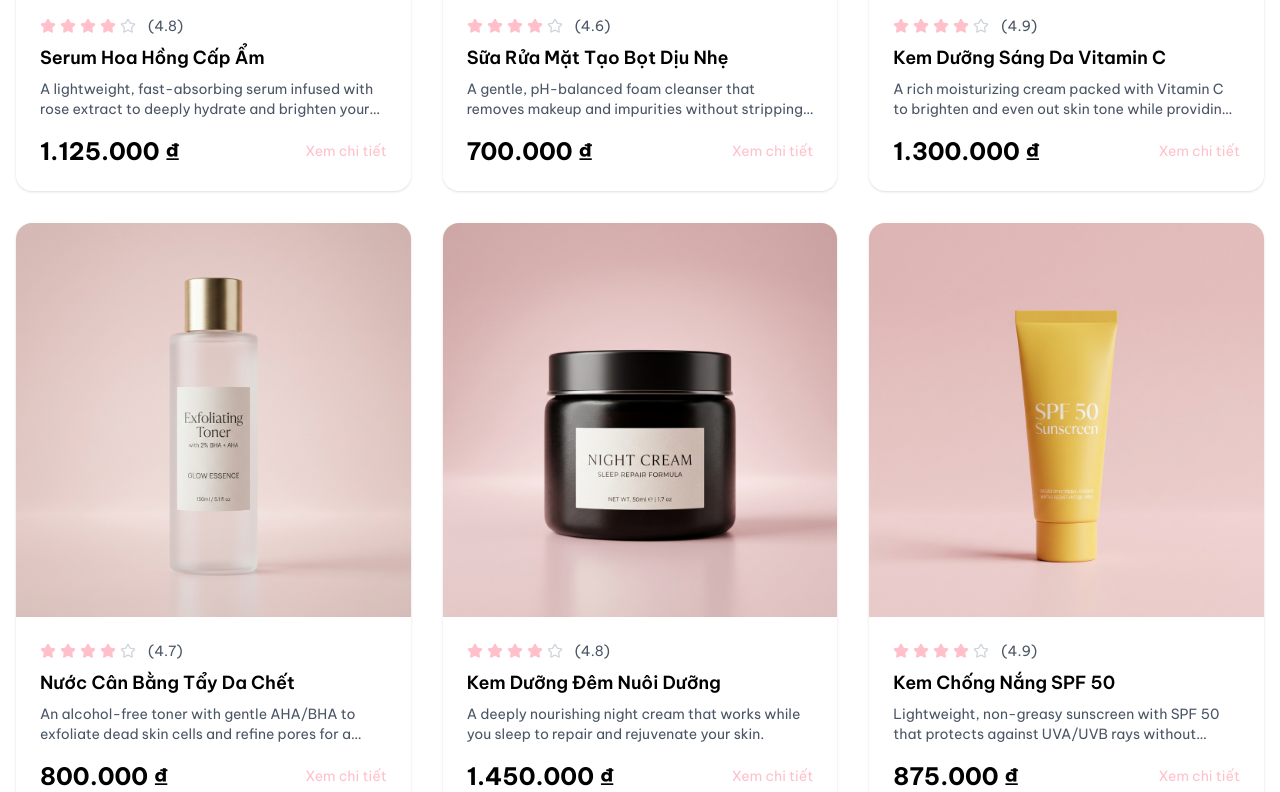
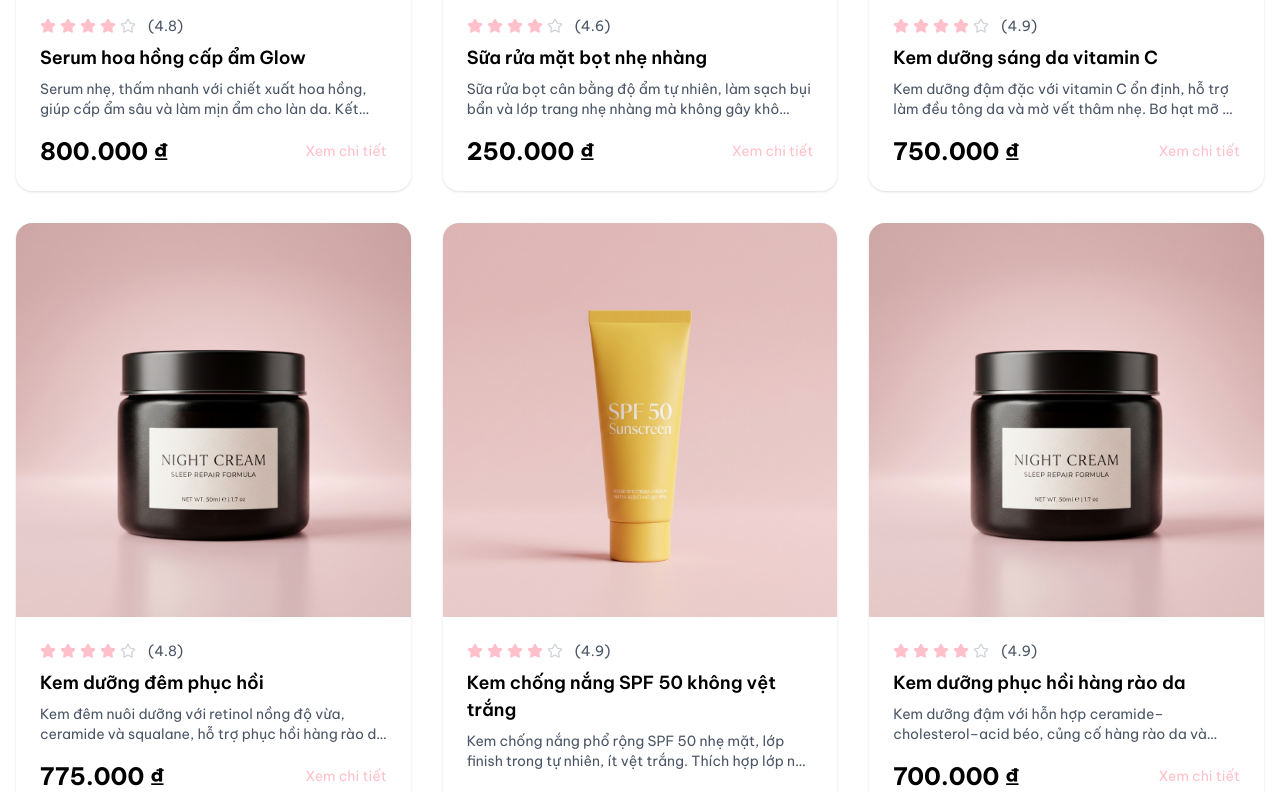
Before and after one commit to ngthmhg1710-dotcom/Quantrihethongthongtin_web, a React (Vite) app in the folder client/: page / in a window 1280 px wide. Shown: the part 1420-2212 px from the top of the page. Built offline with nearby package versions, Linux system fonts and the light colour scheme; no server answers.

Commit message:
fix mo ta Viet

```diff
--- a/client/src/app/data/products.ts
+++ b/client/src/app/data/products.ts
@@ -22,147 +22,251 @@ export interface Review {
   date: string;
 }
 
+/** Giá là đơn vị legacy (~×25.000 ₫ để hiển thị; 8–32 ≈ 200k–800k ₫) */
 export const products: Product[] = [
   {
     id: 1,
-    name: "Hydrating Rose Serum",
-    price: 45.00,
-    image: "/images/products/rose_serum.png",
-    category: "Serum",
-    description: "A lightweight, fast-absorbing serum infused with rose extract to deeply hydrate and brighten your skin. Perfect for all skin types.",
-    ingredients: ["Rose Extract", "Hyaluronic Acid", "Vitamin C", "Niacinamide"],
-    skinTypes: ["dry", "normal", "sensitive"],
+    name: 'Serum hoa hồng cấp ẩm Glow',
+    price: 32,
+    stock: 30,
+    image: '/images/products/rose_serum.png',
+    category: 'Serum',
+    description:
+      'Serum nhẹ, thấm nhanh với chiết xuất hoa hồng, giúp cấp ẩm sâu và làm mịn ẩm cho làn da. Kết hợp HA và niacinamide, phù hợp dùng sáng tối trước kem dưỡng.',
+    ingredients: ['Chiết xuất hoa hồng', 'Acid hyaluronic', 'Vitamin C', 'Niacinamide'],
+    skinTypes: ['dry', 'normal', 'sensitive'],
     rating: 4.8,
     reviews: [
-      { id: 1, user: "Emma S.", rating: 5, comment: "This serum is amazing! My skin feels so soft and hydrated.", date: "2026-04-15" },
-      { id: 2, user: "Sophia M.", rating: 5, comment: "Love the rose scent and how it absorbs quickly!", date: "2026-04-10" }
+      { id: 1, user: 'Mai P.', rating: 5, comment: 'Da mình được cấp ẩm rõ rệt, serum thơm nhẹ không bết dính.', date: '2026-04-15' },
+      { id: 2, user: 'Lan T.', rating: 5, comment: 'Thích mùi hoa hồng dịu, thấm nhanh, makeup lên không bị vón.', date: '2026-04-10' },
     ],
     featured: true,
-    step: 3
+    step: 3,
   },
   {
     id: 2,
-    name: "Gentle Foam Cleanser",
-    price: 28.00,
-    image: "/images/products/foam_cleanser.png",
-    category: "Cleanser",
-    description: "A gentle, pH-balanced foam cleanser that removes makeup and impurities without stripping your skin's natural moisture.",
-    ingredients: ["Glycerin", "Chamomile Extract", "Green Tea", "Aloe Vera"],
-    skinTypes: ["oily", "normal", "combination"],
+    name: 'Sữa rửa mặt bọt nhẹ nhàng',
+    price: 10,
+    stock: 45,
+    image: '/images/products/foam_cleanser.png',
+    category: 'Cleanser',
+    description:
+      'Sữa rửa bọt cân bằng độ ẩm tự nhiên, làm sạch bụi bẩn và lớp trang nhẹ nhàng mà không gây khô căng. Chứa panthenol và chiết xuất làm dịu, phù hợp dùng hằng ngày.',
+    ingredients: ['Glycerin', 'Chiết xuất cúc chamomile', 'Trà xanh', 'Lô hội'],
+    skinTypes: ['oily', 'normal', 'combination'],
     rating: 4.6,
-    reviews: [
-      { id: 3, user: "Olivia K.", rating: 5, comment: "Perfect for my sensitive skin!", date: "2026-04-12" }
-    ],
+    reviews: [{ id: 3, user: 'Hương K.', rating: 5, comment: 'Rửa xong da mềm, không bị rít, hợp da dầu vùng chữ T.', date: '2026-04-12' }],
     featured: true,
-    step: 1
+    step: 1,
   },
   {
     id: 3,
-    name: "Vitamin C Brightening Cream",
-    price: 52.00,
-    image: "/images/products/vitc_cream.png",
-    category: "Moisturizer",
-    description: "A rich moisturizing cream packed with Vitamin C to brighten and even out skin tone while providing intense hydration.",
-    ingredients: ["Vitamin C", "Shea Butter", "Jojoba Oil", "Peptides"],
-    skinTypes: ["dry", "normal", "combination"],
+    name: 'Kem dưỡng sáng da vitamin C',
+    price: 30,
+    stock: 28,
+    image: '/images/products/vitc_cream.png',
+    category: 'Moisturizer',
+    description:
+      'Kem dưỡng đậm đặc với vitamin C ổn định, hỗ trợ làm đều tông da và mờ vết thâm nhẹ. Bơ hạt mỡ và jojoba giúp khóa ẩm, da căng mịn cả ngày.',
+    ingredients: ['Vitamin C', 'Bơ hạt mỡ', 'Dầu jojoba', 'Peptide'],
+    skinTypes: ['dry', 'normal', 'combination'],
     rating: 4.9,
-    reviews: [
-      { id: 4, user: "Ava L.", rating: 5, comment: "My skin looks so much brighter!", date: "2026-04-08" }
-    ],
+    reviews: [{ id: 4, user: 'An L.', rating: 5, comment: 'Dùng được 3 tuần thấy da sáng hơn một chút, kem không gây kích ứng.', date: '2026-04-08' }],
     featured: true,
-    step: 4
+    step: 4,
   },
   {
     id: 4,
-    name: "Exfoliating Toner",
-    price: 32.00,
-    image: "/images/products/exfoliating_toner.png",
-    category: "Toner",
-    description: "An alcohol-free toner with gentle AHA/BHA to exfoliate dead skin cells and refine pores for a smoother complexion.",
-    ingredients: ["Glycolic Acid", "Salicylic Acid", "Rose Water", "Witch Hazel"],
-    skinTypes: ["oily", "combination", "normal"],
+    name: 'Nước cân bằng AHA/BHA dịu',
+    price: 11,
+    stock: 36,
+    image: '/images/products/exfoliating_toner.png',
+    category: 'Toner',
+    description:
+      'Toner không cồn với AHA/BHA nhẹ, giúp loại bỏ tế bào già và làm lỗ chân lông thoáng hơn cho bề mặt da đều mịn. Nên bắt đầu 2–3 lần/tuần rồi tăng dần.',
+    ingredients: ['Acid glycolic', 'Acid salicylic', 'Nước hoa hồng', 'Cây phỉ'],
+    skinTypes: ['oily', 'combination', 'normal'],
     rating: 4.7,
     reviews: [],
-    featured: true,
-    step: 2
+    featured: false,
+    step: 2,
   },
   {
     id: 5,
-    name: "Nourishing Night Cream",
-    price: 58.00,
-    image: "/images/products/night_cream.png",
-    category: "Night Cream",
-    description: "A deeply nourishing night cream that works while you sleep to repair and rejuvenate your skin.",
-    ingredients: ["Retinol", "Ceramides", "Squalane", "Vitamin E"],
-    skinTypes: ["dry", "normal", "mature"],
+    name: 'Kem dưỡng đêm phục hồi',
+    price: 31,
+    stock: 20,
+    image: '/images/products/night_cream.png',
+    category: 'Night Cream',
+    description:
+      'Kem đêm nuôi dưỡng với retinol nồng độ vừa, ceramide và squalane, hỗ trợ phục hồi hàng rào da và giảm nếp nhăn nông khi dùng kiên trì. Dùng buổi tối, kèm kem chống nắng ban ngày.',
+    ingredients: ['Retinol', 'Ceramide', 'Squalane', 'Vitamin E'],
+    skinTypes: ['dry', 'normal', 'mature'],
     rating: 4.8,
-    reviews: [
-      { id: 5, user: "Isabella R.", rating: 5, comment: "Wake up with glowing skin every morning!", date: "2026-04-05" }
-    ],
-    featured: true
+    reviews: [{ id: 5, user: 'Hà R.', rating: 5, comment: 'Thức dậy thấy da mềm và đủ ẩm, thích hợp da khô như mình.', date: '2026-04-05' }],
+    featured: true,
+    step: 5,
   },
   {
     id: 6,
-    name: "SPF 50 Sunscreen",
-    price: 35.00,
-    image: "/images/products/sunscreen.png",
-    category: "Sunscreen",
-    description: "Lightweight, non-greasy sunscreen with SPF 50 that protects against UVA/UVB rays without leaving a white cast.",
-    ingredients: ["Zinc Oxide", "Titanium Dioxide", "Vitamin E", "Aloe Vera"],
-    skinTypes: ["all"],
+    name: 'Kem chống nắng SPF 50 không vệt trắng',
+    price: 12,
+    stock: 40,
+    image: '/images/products/sunscreen.png',
+    category: 'Sunscreen',
+    description:
+      'Kem chống nắng phổ rộng SPF 50 nhẹ mặt, lớp finish trong tự nhiên, ít vệt trắng. Thích hợp lớp nền hằng ngày ở khí hậu ẩm nóng.',
+    ingredients: ['Kẽm oxide', 'Titan dioxide', 'Vitamin E', 'Lô hội'],
+    skinTypes: ['all'],
     rating: 4.9,
     reviews: [],
     featured: true,
-    step: 5
+    step: 5,
   },
   {
     id: 7,
-    name: "Hydrating Face Mask",
-    price: 42.00,
-    image: "/images/products/face_mask.png",
-    category: "Mask",
-    description: "A cooling gel mask that instantly hydrates and soothes stressed skin. Use 2-3 times a week for best results.",
-    ingredients: ["Hyaluronic Acid", "Cucumber Extract", "Aloe Vera", "Green Tea"],
-    skinTypes: ["dry", "sensitive", "normal"],
+    name: 'Mặt nạ gel cấp ẩm tức thì',
+    price: 14,
+    stock: 24,
+    image: '/images/products/face_mask.png',
+    category: 'Mask',
+    description:
+      'Mặt nạ gel mát giúp cấp ẩm và làm dịu da căng khô chỉ sau khoảng 10 phút. Dùng khi da mệt hoặc sau nắng với tần suất 2 lần/tuần.',
+    ingredients: ['Acid hyaluronic', 'Chiết xuất dưa chuột', 'Lô hội', 'Trà xanh'],
+    skinTypes: ['dry', 'sensitive', 'normal'],
     rating: 4.7,
-    reviews: []
+    reviews: [],
   },
   {
     id: 8,
-    name: "Eye Renewal Cream",
-    price: 48.00,
-    image: "/images/products/eye_cream.png",
-    category: "Eye Cream",
-    description: "A targeted eye cream that reduces dark circles, puffiness, and fine lines for a refreshed, youthful look.",
-    ingredients: ["Caffeine", "Peptides", "Vitamin K", "Hyaluronic Acid"],
-    skinTypes: ["all"],
+    name: 'Kem mắt giảm quầng thâm',
+    price: 16,
+    stock: 18,
+    image: '/images/products/eye_cream.png',
+    category: 'Eye Cream',
+    description:
+      'Kem vùng mắt tập trung vào quầng thâm và bọng nhẹ, kết hợp caffeine và peptide. Kết cấu mỏng, dễ tán, phù hợp dùng sáng tối.',
+    ingredients: ['Caffeine', 'Peptide', 'Vitamin K', 'Acid hyaluronic'],
+    skinTypes: ['all'],
     rating: 4.6,
-    reviews: []
+    reviews: [],
   },
   {
     id: 9,
-    name: "Clarifying Clay Mask",
-    price: 38.00,
-    image: "/images/products/clay_mask.png",
-    category: "Mask",
-    description: "A purifying clay mask that draws out impurities and excess oil, leaving skin clean and refreshed.",
-    ingredients: ["Kaolin Clay", "Bentonite Clay", "Tea Tree Oil", "Charcoal"],
-    skinTypes: ["oily", "combination"],
+    name: 'Mặt nạ đất sét làm sạch sâu',
+    price: 11,
+    stock: 22,
+    image: '/images/products/clay_mask.png',
+    category: 'Mask',
+    description:
+      'Mặt nạ đất sét hút dầu thừa và bụi trong lỗ chân lông mà không làm da bột phát khô. Dùng 1 lần/tuần cho vùng T hoặc toàn mặt da dầu.',
+    ingredients: ['Đất sét kaolin', 'Đất sét bentonite', 'Dầu cây tràm trà', 'Than hoạt tính'],
+    skinTypes: ['oily', 'combination'],
     rating: 4.5,
-    reviews: []
+    reviews: [],
   },
   {
     id: 10,
-    name: "Lip Care Set",
-    price: 25.00,
-    image: "/images/products/lip_care.png",
-    category: "Lip Care",
-    description: "A nourishing lip balm and scrub duo to keep your lips soft, smooth, and perfectly moisturized.",
-    ingredients: ["Shea Butter", "Coconut Oil", "Vitamin E", "Beeswax"],
-    skinTypes: ["all"],
+    name: 'Bộ dưỡng môi (tẩy + son dưỡng)',
+    price: 8,
+    stock: 35,
+    image: '/images/products/lip_care.png',
+    category: 'Lip Care',
+    description:
+      'Combo tẩy tế bào chết môi và son dưỡng giúp môi mềm, bớt nứt nẻ. Ẩm vừa, không quá bóng, dùng trước khi đánh son màu.',
+    ingredients: ['Bơ hạt mỡ', 'Dầu dừa', 'Vitamin E', 'Sáp ong'],
+    skinTypes: ['all'],
     rating: 4.8,
-    reviews: []
-  }
+    reviews: [],
+  },
+  {
+    id: 11,
+    name: 'Xịt tinh chất cân bằng độ ẩm',
+    price: 13,
+    stock: 28,
+    image: '/images/products/exfoliating_toner.png',
+    category: 'Essence',
+    description:
+      'Xịt khoáng dưỡng ẩm nhanh, dùng sau rửa mặt hoặc xịt giữa ngày khi ngồi máy lạnh. Hỗ trợ các bước serum/kem sau thấm tốt hơn.',
+    ingredients: ['Nước hoa hồng', 'Panthenol', 'Niacinamide', 'Rau má'],
+    skinTypes: ['all'],
+    rating: 4.7,
+    reviews: [],
+  },
+  {
+    id: 12,
+    name: 'Kem dưỡng phục hồi hàng rào da',
+    price: 28,
+    stock: 26,
+    image: '/images/products/night_cream.png',
+    category: 'Moisturizer',
+    description:
+      'Kem dưỡng đậm với hỗn hợp ceramide–cholesterol–acid béo, củng cố hàng rào da và giảm mất nước qua da. Phù hợp da khô, da vừa peel hoặc dùng retinol.',
+    ingredients: ['Ceramide', 'Squalane', 'Cholesterol', 'Acid béo'],
+    skinTypes: ['dry', 'sensitive', 'normal'],
+    rating: 4.9,
+    reviews: [],
+    featured: true,
+    step: 5,
+  },
+  {
+    id: 13,
+    name: 'Gel rửa mặt dịu nhẹ pH thấp',
+    price: 15,
+    stock: 50,
+    image: '/images/products/foam_cleanser.png',
+    category: 'Cleanser',
+    description:
+      'Gel rửa mặt pH thấp gần với da, làm sạch dịu mà không làm mất lớp dầu tự nhiên. Thích hợp mọi loại da, kể cả da nhạy cảm.',
+    ingredients: ['Glycerin', 'Allantoin', 'Betaine', 'Trà xanh'],
+    skinTypes: ['all'],
+    rating: 4.6,
+    reviews: [],
+  },
+  {
+    id: 14,
+    name: 'Serum niacinamide sáng da',
+    price: 18,
+    stock: 33,
+    image: '/images/products/rose_serum.png',
+    category: 'Serum',
+    description:
+      'Serum cô đặc niacinamide kết hợp kẽm PCA, hỗ trợ sebum ổn định, lỗ chân lông gọn hơn và tông da đều hơn theo thời gian.',
+    ingredients: ['Niacinamide', 'Kẽm PCA', 'Rễ cam thảo', 'Panthenol'],
+    skinTypes: ['oily', 'combination', 'normal'],
+    rating: 4.8,
+    reviews: [],
+    featured: true,
+    step: 3,
+  },
+  {
+    id: 15,
+    name: 'Serum retinol tái tạo ban đêm',
+    price: 29,
+    stock: 17,
+    image: '/images/products/rose_serum.png',
+    category: 'Serum',
+    description:
+      'Serum đêm với retinol và peptide, hỗ trợ texture da mịn và giảm nếp nhăn nhìn thấy khi kiên trì. Bắt đầu 2 đêm/tuần, luôn dùng chống nắng ban ngày.',
+    ingredients: ['Retinol', 'Peptide', 'Ceramide', 'Acid hyaluronic'],
+    skinTypes: ['normal', 'combination', 'mature'],
+    rating: 4.7,
+    reviews: [],
+  },
+  {
+    id: 16,
+    name: 'Kem làm dịu Cica',
+    price: 20,
+    stock: 30,
+    image: '/images/products/vitc_cream.png',
+    category: 'Moisturizer',
+    description:
+      'Kem dưỡng làm dịu với centella và madecassoside, giảm đỏ do kích ứng nhẹ và bổ sung ẩm. Kết cấu mịn, không nặng mặt.',
+    ingredients: ['Centella asiatica', 'Madecassoside', 'Panthenol', 'Bơ hạt mỡ'],
+    skinTypes: ['sensitive', 'dry', 'normal'],
+    rating: 4.8,
+    reviews: [],
+  },
 ];
 
 export interface CartItem {
@@ -176,8 +280,8 @@ export interface Order {
   placedAt?: string | null;
   items: CartItem[];
   total: number;
-  paymentMethod?: "card" | "cod" | "bank_transfer";
-  status: "pending" | "processing" | "shipped" | "delivered";
+  paymentMethod?: 'card' | 'cod' | 'bank_transfer';
+  status: 'pending' | 'processing' | 'shipped' | 'delivered';
   shippingCode?: string;
   trackingCode?: string;
   shippingAddress: {
--- a/client/src/app/pages/AdminDashboard.tsx
+++ b/client/src/app/pages/AdminDashboard.tsx
@@ -3,6 +3,7 @@ import { Product, Order } from '../data/products';
 import { useApp } from '../context/AppContext';
 import { localizeCategory, localizeProduct } from '../utils/localization';
 import { formatVnd } from '../utils/currency';
+import { skinTypeLabelVi } from '../utils/skinTypes';
 import { useNavigate } from 'react-router';
 import { Package, DollarSign, ShoppingBag, TrendingUp, Plus, Edit, Trash2, Search, X, Mail } from 'lucide-react';
 import { BarChart, Bar, XAxis, YAxis, CartesianGrid, Tooltip, ResponsiveContainer, LineChart, Line } from 'recharts';
@@ -1036,7 +1037,7 @@ export function AdminDashboard() {
                     <option value="">Chọn loại da</option>
                     {SKIN_TYPE_OPTIONS.map((skinType) => (
                       <option key={skinType} value={skinType}>
-                        {skinType.charAt(0).toUpperCase() + skinType.slice(1)}
+                        {skinTypeLabelVi(skinType)}
                       </option>
                     ))}
                   </select>
@@ -1088,7 +1089,7 @@ export function AdminDashboard() {
                             .slice(0, 3)
                             .map((type) => (
                               <span key={type} className="text-[10px] px-2 py-0.5 rounded-full bg-[#FFE4E9]">
-                                {type}
+                                {skinTypeLabelVi(type)}
                               </span>
                             ))}
                         </div>
--- a/client/src/app/pages/ProductDetail.tsx
+++ b/client/src/app/pages/ProductDetail.tsx
@@ -4,6 +4,7 @@ import { useApp } from '../context/AppContext';
 import { Star, ShoppingCart, Heart, Share2, Check, Zap } from 'lucide-react';
 import { toast } from 'sonner';
 import { formatVnd, SHIPPING_FREE_SUBTOTAL_MIN_LEGACY } from '../utils/currency';
+import { skinTypeLabelVi } from '../utils/skinTypes';
 
 export function ProductDetail() {
   const { id } = useParams();
@@ -196,8 +197,8 @@ export function ProductDetail() {
                 <h3 className="font-semibold mb-2">Phù hợp với:</h3>
                 <div className="flex gap-2 flex-wrap">
                   {product.skinTypes.map(type => (
-                    <span key={type} className="px-3 py-1 bg-[#FFE4E9] rounded-full text-sm capitalize">
-                      Da {type}
+                    <span key={type} className="px-3 py-1 bg-[#FFE4E9] rounded-full text-sm">
+                      {skinTypeLabelVi(type)}
                     </span>
                   ))}
                 </div>
--- a/client/src/app/pages/ProductListing.tsx
+++ b/client/src/app/pages/ProductListing.tsx
@@ -3,6 +3,7 @@ import { Link, useSearchParams } from 'react-router';
 import { Star, SlidersHorizontal } from 'lucide-react';
 import { useApp } from '../context/AppContext';
 import { formatVnd } from '../utils/currency';
+import { skinTypeLabelVi } from '../utils/skinTypes';
 
 function normalizeSearchText(value: string) {
   return value
@@ -19,12 +20,12 @@ export function ProductListing() {
   const [searchParams] = useSearchParams();
   const [selectedCategory, setSelectedCategory] = useState(searchParams.get('category') || 'all');
   const [selectedSkinType, setSelectedSkinType] = useState('all');
-  const [priceRange, setPriceRange] = useState({ min: 0, max: 100 });
+  const [priceRange, setPriceRange] = useState({ min: 0, max: 35 });
   const [searchQuery, setSearchQuery] = useState(searchParams.get('q') || '');
   const searchInputRef = useRef<HTMLInputElement | null>(null);
 
   const categories = ['all', ...Array.from(new Set(products.map(p => p.category)))];
-  const skinTypes = ['all', 'dry', 'oily', 'combination', 'normal', 'sensitive'];
+  const skinTypes = ['all', 'dry', 'oily', 'combination', 'normal', 'sensitive', 'mature'];
 
   const filteredProducts = useMemo(() => {
     const normalizedQuery = normalizeSearchText(searchQuery);
@@ -123,7 +124,7 @@ export function ProductListing() {
                         onChange={() => setSelectedSkinType(skinType)}
                         className="w-4 h-4 text-[#FFC0CB] focus:ring-[#FFC0CB]"
                       />
-                      <span className="text-sm capitalize">{skinType}</span>
+                      <span className="text-sm">{skinTypeLabelVi(skinType)}</span>
                     </label>
                   ))}
                 </div>
@@ -135,7 +136,7 @@ export function ProductListing() {
                   <input
                     type="range"
                     min="0"
-                    max="100"
+                    max="35"
                     value={priceRange.max}
                     onChange={(e) => setPriceRange({ ...priceRange, max: parseInt(e.target.value) })}
                     className="w-full accent-[#FFC0CB]"
@@ -151,7 +152,7 @@ export function ProductListing() {
                 onClick={() => {
                   setSelectedCategory('all');
                   setSelectedSkinType('all');
-                  setPriceRange({ min: 0, max: 100 });
+                  setPriceRange({ min: 0, max: 35 });
                   setSearchQuery('');
                 }}
                 className="w-full mt-6 py-2 text-sm text-[#FFC0CB] hover:underline"
@@ -195,7 +196,7 @@ export function ProductListing() {
                     <div className="flex items-center gap-1 mb-3 flex-wrap">
                       {product.skinTypes.slice(0, 2).map(type => (
                         <span key={type} className="px-2 py-1 bg-[#FFE4E9] text-xs rounded-full">
-                          {type}
+                          {skinTypeLabelVi(type)}
                         </span>
                       ))}
                     </div>
@@ -215,7 +216,7 @@ export function ProductListing() {
                   onClick={() => {
                     setSelectedCategory('all');
                     setSelectedSkinType('all');
-                    setPriceRange({ min: 0, max: 100 });
+                    setPriceRange({ min: 0, max: 35 });
                     setSearchQuery('');
                   }}
                   className="mt-4 text-[#FFC0CB] hover:underline"
--- a/client/src/app/utils/localization.ts
+++ b/client/src/app/utils/localization.ts
@@ -17,32 +17,9 @@ const CATEGORY_VI_MAP: Record<string, string> = {
   'Makeup Remover': 'Tẩy trang',
 };
 
-const PRODUCT_NAME_VI_BY_ID: Record<number, string> = {
-  1: 'Serum Hoa Hồng Cấp Ẩm',
-  2: 'Sữa Rửa Mặt Tạo Bọt Dịu Nhẹ',
-  3: 'Kem Dưỡng Sáng Da Vitamin C',
-  4: 'Nước Cân Bằng Tẩy Da Chết',
-  5: 'Kem Dưỡng Đêm Nuôi Dưỡng',
-  6: 'Kem Chống Nắng SPF 50',
-  7: 'Mặt Nạ Cấp Ẩm',
-  8: 'Kem Mắt Tái Tạo',
-  9: 'Mặt Nạ Đất Sét Làm Sạch',
-  10: 'Bộ Chăm Sóc Môi',
-  11: 'Xịt Tinh Chất Cân Bằng Da',
-  12: 'Kem Dưỡng Phục Hồi Hàng Rào Da',
-  13: 'Gel Rửa Mặt Dịu Nhẹ Hằng Ngày',
-  14: 'Serum Niacinamide Sáng Da',
-  15: 'Serum Tái Tạo Retinol',
-  16: 'Kem Làm Dịu Cica',
-};
-
 export const localizeCategory = (category: string) => CATEGORY_VI_MAP[category] || category;
 
-export const localizeProduct = <T extends Product>(product: T): T => {
-  const localizedName = PRODUCT_NAME_VI_BY_ID[product.id] || product.name;
-  return {
-    ...product,
-    name: localizedName,
-    category: localizeCategory(product.category),
-  };
-};
+export const localizeProduct = <T extends Product>(product: T): T => ({
+  ...product,
+  category: localizeCategory(product.category),
+});
--- /dev/null
+++ b/client/src/app/utils/skinTypes.ts
@@ -0,0 +1,14 @@
+/** Giá trị lưu trong API (slug) → nhãn hiển thị tiếng Việt */
+export const SKIN_TYPE_LABEL_VI: Record<string, string> = {
+  all: 'Mọi loại da',
+  dry: 'Da khô',
+  oily: 'Da dầu',
+  combination: 'Da hỗn hợp',
+  normal: 'Da thường',
+  sensitive: 'Da nhạy cảm',
+  mature: 'Da lão hóa',
+};
+
+export function skinTypeLabelVi(slug: string): string {
+  return SKIN_TYPE_LABEL_VI[slug] ?? slug;
+}
```
Also changed, not shown: 2 other files (tests, documents, lock files or other folders).
